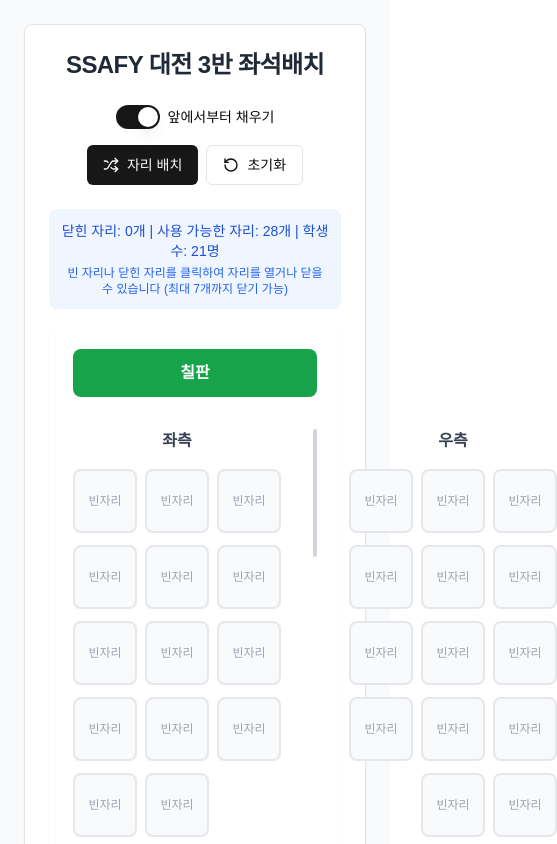
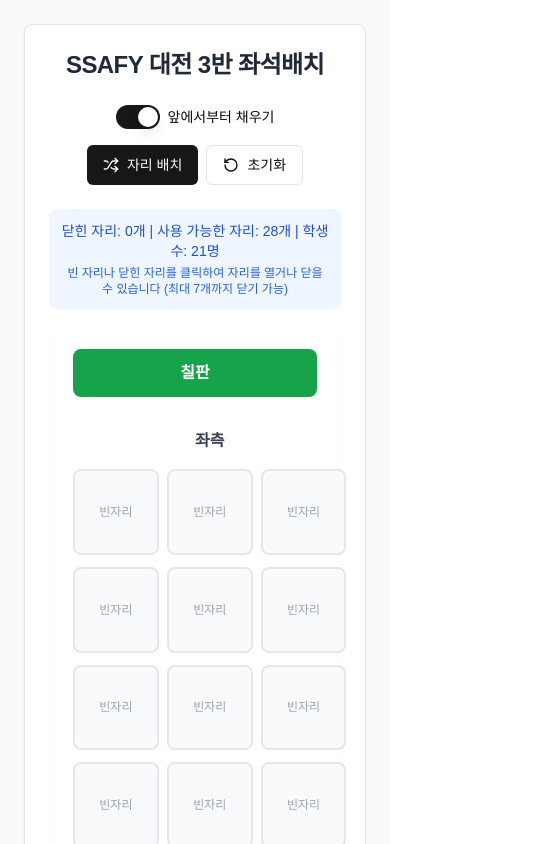
Before and after one commit to utact/ssafy-class3, a Next.js app: page / in a window 390 px wide. Shown: the top 844 px of the page, 557 px wide, since content can reach past the window. Built offline with nearby package versions, Linux system fonts and the light colour scheme.

Commit message:
feat: improve position for mobile

```diff
--- a/seating-chart.tsx
+++ b/seating-chart.tsx
@@ -453,7 +453,7 @@
               return (
                 <div
                   key={`${side}-${rowIndex}-${colIndex}`}
-                  className={`w-16 h-16 border-2 rounded-lg flex items-center justify-center text-xs font-medium transition-colors relative ${
+                  className={`w-[22vw] h-[22vw] sm:w-14 sm:h-14 md:w-16 md:h-16 border-2 rounded-lg flex items-center justify-center text-xs font-medium transition-colors relative ${
                     seat?.student === "closed"
                       ? "bg-red-100 border-red-300 text-red-600"
                       : typeof seat?.student === "string"
@@ -542,7 +542,7 @@
               </div>
 
               {/* 좌석 배치 */}
-              <div className="flex justify-between items-start gap-8">
+              <div className="flex flex-col md:flex-row justify-between items-start gap-8">
                 {/* 좌측 */}
                 <div className="flex-1">
                   <h3 className="text-center font-semibold mb-4 text-gray-700">
@@ -552,12 +552,12 @@
                 </div>
 
                 {/* 중앙 통로 */}
-                <div className="w-8 flex items-center justify-center">
-                  <div className="w-1 h-32 bg-gray-300 rounded"></div>
+                <div className="w-full md:w-8 flex items-center justify-center my-4 md:my-0">
+                  <div className="w-32 h-1 md:w-1 md:h-32 bg-gray-300 rounded"></div>
                 </div>
 
                 {/* 우측 */}
-                <div className="flex-1">
+                <div className="flex-1 w-full">
                   <h3 className="text-center font-semibold mb-4 text-gray-700">
                     우측
                   </h3>
```
